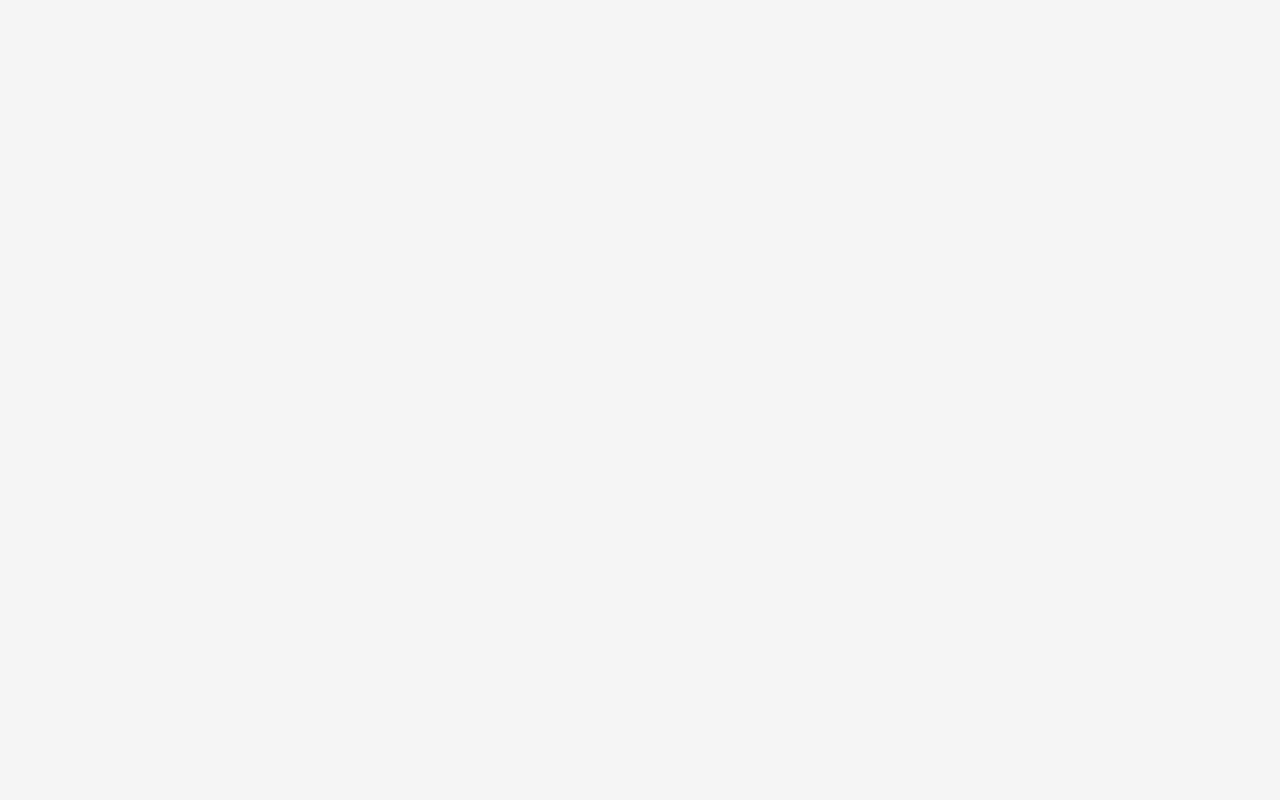
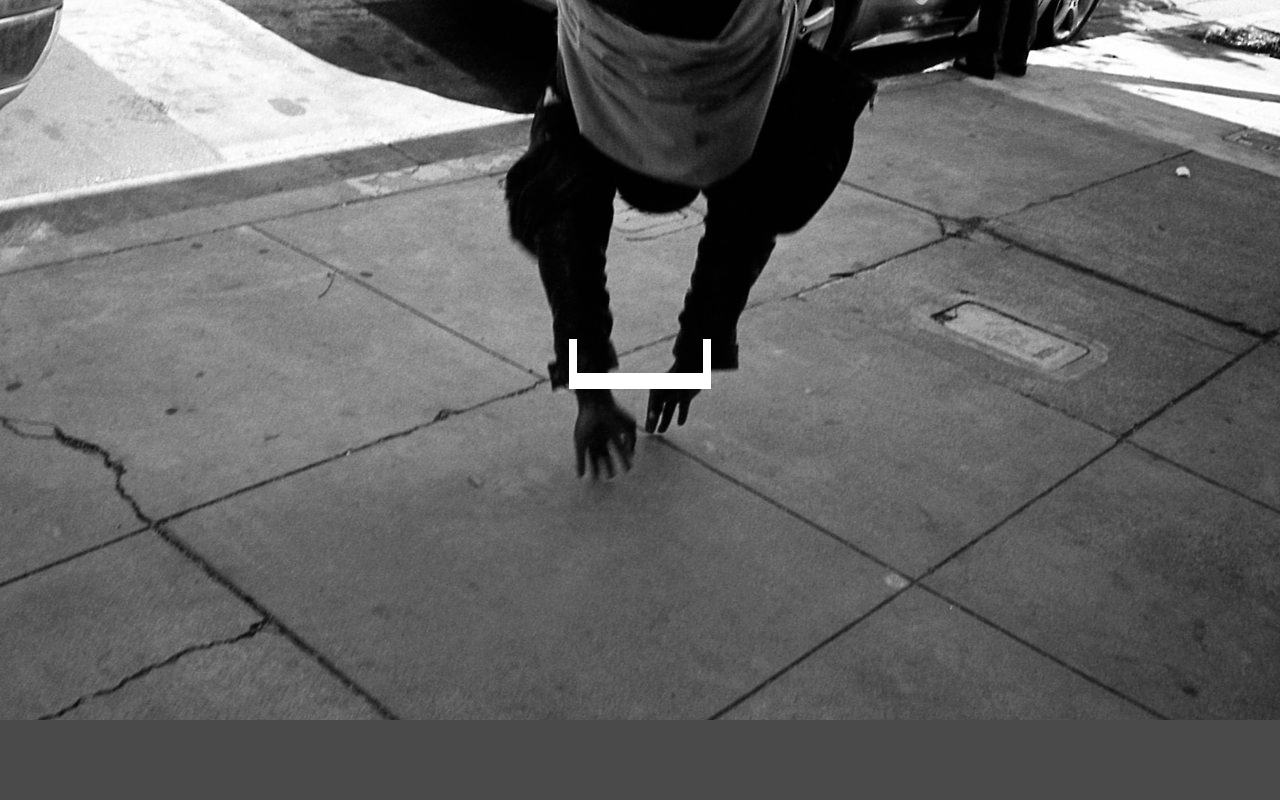
Before and after one commit to andrewhemans/placeholderstatic, a plain HTML site: page index.html in a window 1280 px wide. Shown: the top 800 px of the page. Drawn offline with Linux system fonts and the light colour scheme.

Commit message:
Implement sticky header
added sticky header and parallax background

```diff
--- a/css/app.css
+++ b/css/app.css
@@ -4,9 +4,11 @@ body {
 	font-size: 20px;
 }
 
+
+/*header*/
+
 .parallax-background {
-	background-color: #f5f5f5;
-  background-image: url("images/bg.jpg");
+  background-image: url("../images/bg.jpg");
 	height: 100vh;
 	background-repeat: no-repeat;
 	-webkit-background-size: cover;
@@ -21,13 +23,40 @@ body {
 	font-size: 50px;
 	color: #fff;
 	text-align: center;
-	margin-top: 15%;
+	margin-top: 25%;
 }
-.mainbody-content {
+
+/*Navigation*/
+
+.top-bar-container {
+  width: 100%;
+
+}
+
+.sticky {
+  width: 100%;
+  height: 10vh;
+}
+
+.top-bar {
+  height: 10vh;
+  background-color: #4A4A4A;
+}
+
+/*Content*/
+
+.mainbody {
 	max-width: 100%;
 	position: relative;
-	top: 100vh;
-	padding: 50px;
+	top: 90vh;
 	font-size: 20px;
 	background-color: #fff;
 }
+
+.content {
+  max-width: 100%;
+  position: relative;
+  padding: 50px;
+  font-size: 20px;
+  background-color: #fff;
+}
--- a/index.html
+++ b/index.html
@@ -9,13 +9,27 @@
     <link rel="stylesheet" href="css/app.css">
   </head>
   <body>
-    <div class="parallax-background">
+    <div class="parallax-background" id="1">
       <div class="intro-text">
+        <div class="into-logo">
+          <img src="images/logo.svg"/>
+        </div>
+      </div>
 
-      </div>
     </div>
 
-    <div class="mainbody-content">
+
+
+    <div class="mainbody" id="page">
+      <div class="top-bar-container" data-sticky-container>
+          <div class="sticky" data-sticky data-options="anchor: page; marginTop:0; stickyOn: small;">
+            <div class="top-bar">
+
+            </div>
+          </div>
+        </div>
+
+<div class="content">
       <p>Bacon ipsum dolor sit amet chicken pork loin hamburger ball tip, swine tenderloin salami meatball boudin tri-tip fatback shank bacon. Pork salami kevin, brisket spare ribs strip steak ham hock porchetta. Pork belly short loin tail porchetta. Pork pig meatball, beef ribs doner jerky tri-tip hamburger filet mignon strip steak ball tip ham tail tongue corned beef.</p>
 
   <p>Flank spare ribs capicola, strip steak biltong pancetta bresaola tri-tip cow landjaeger. Short ribs sirloin beef ribs, flank capicola ribeye turducken. Sirloin boudin andouille tail. Ham flank tail sausage t-bone, jerky landjaeger kevin porchetta ground round pork belly.</p>
@@ -39,7 +53,7 @@
   <p>Chicken kielbasa swine ham hock filet mignon strip steak bacon fatback pork t-bone. Ground round shankle tongue, jowl flank spare ribs beef leberkas ham boudin shank capicola short ribs. Drumstick pork loin turkey pork chop salami andouille pork belly. Short loin tongue tri-tip, hamburger filet mignon pastrami doner shoulder turkey ball tip t-bone jerky ham chicken.</p>
 
   <p>Ground round flank pork loin salami, cow biltong hamburger swine brisket tongue tenderloin drumstick meatball. Biltong tongue salami ham shankle, leberkas meatloaf sirloin ball tip. Pork loin pastrami spare ribs beef capicola sausage kevin filet mignon pork chop. Bacon jerky turkey shoulder cow capicola ball tip shank. Ham tongue tail tri-tip kielbasa ham hock frankfurter meatball cow brisket. Shankle sausage filet mignon biltong pork loin. Short ribs spare ribs chuck pig meatloaf shoulder cow tail brisket biltong ball tip ham hock.</p>
-
+</div>
 
     </div>
 
```
Also changed, not shown: images/logo.svg (added).
